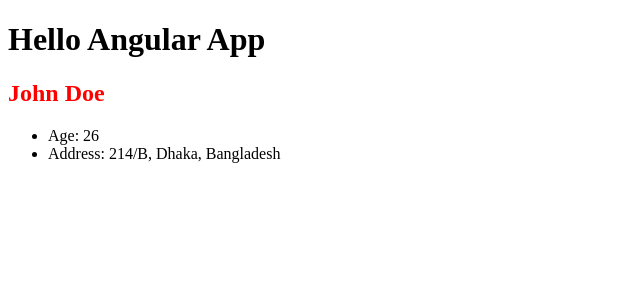
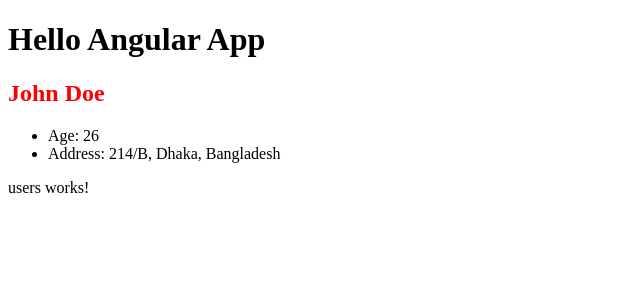
Before and after one commit to mfsiat/Udemy-Angular-Course, an Angular app: page / in a window 1280 px wide. Shown: the top 300 px of the page, without its empty margins (0-640 px from the left). Built offline with nearby package versions, Linux system fonts and the light colour scheme.

Commit message:
components done

```diff
--- a/src/app/app.component.html
+++ b/src/app/app.component.html
@@ -1,3 +1,3 @@
 <h1>Hello Angular App</h1>
-<!-- <app-users></app-users> -->
 <app-user></app-user>
+<app-users></app-users>
--- a/src/app/components/user/user.component.ts
+++ b/src/app/components/user/user.component.ts
@@ -29,6 +29,5 @@
         country: 'Bangladesh'
       }
     }
-
   }
 }
```
